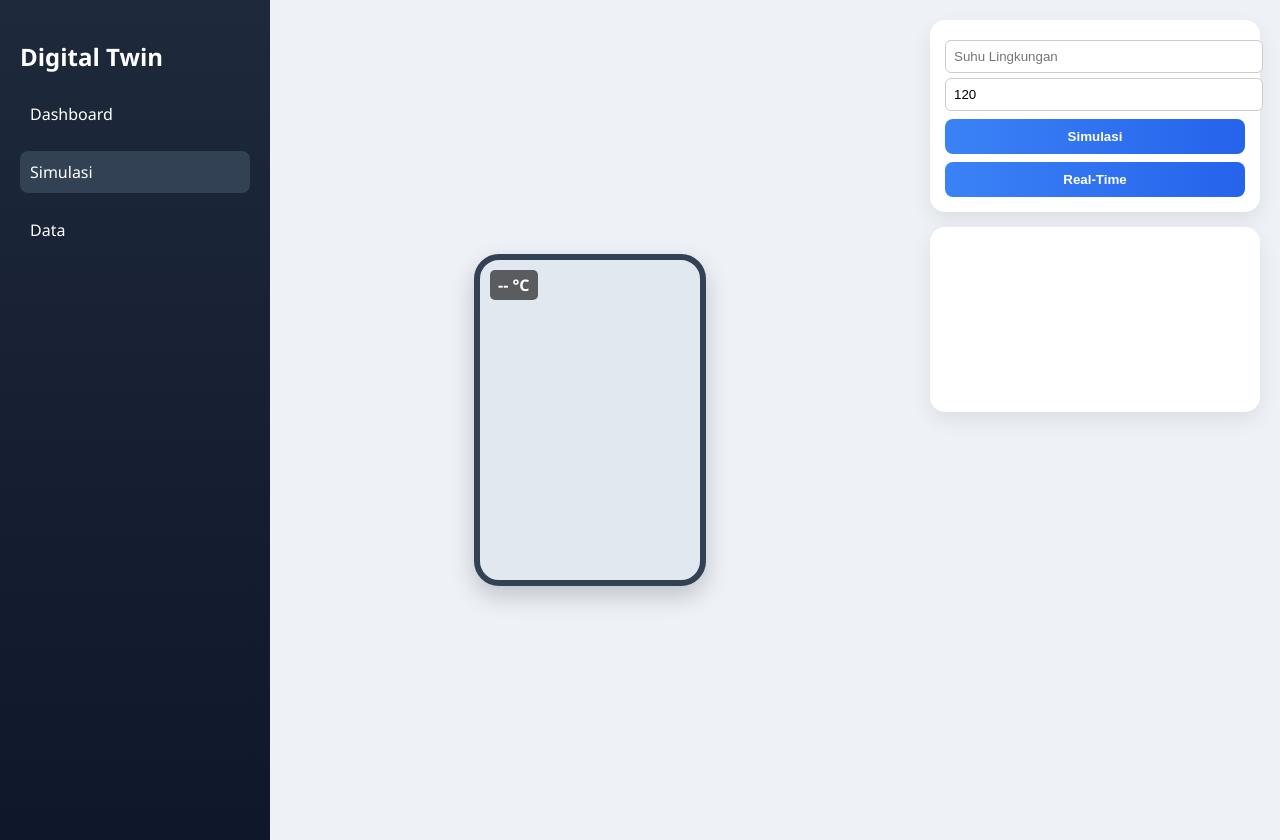
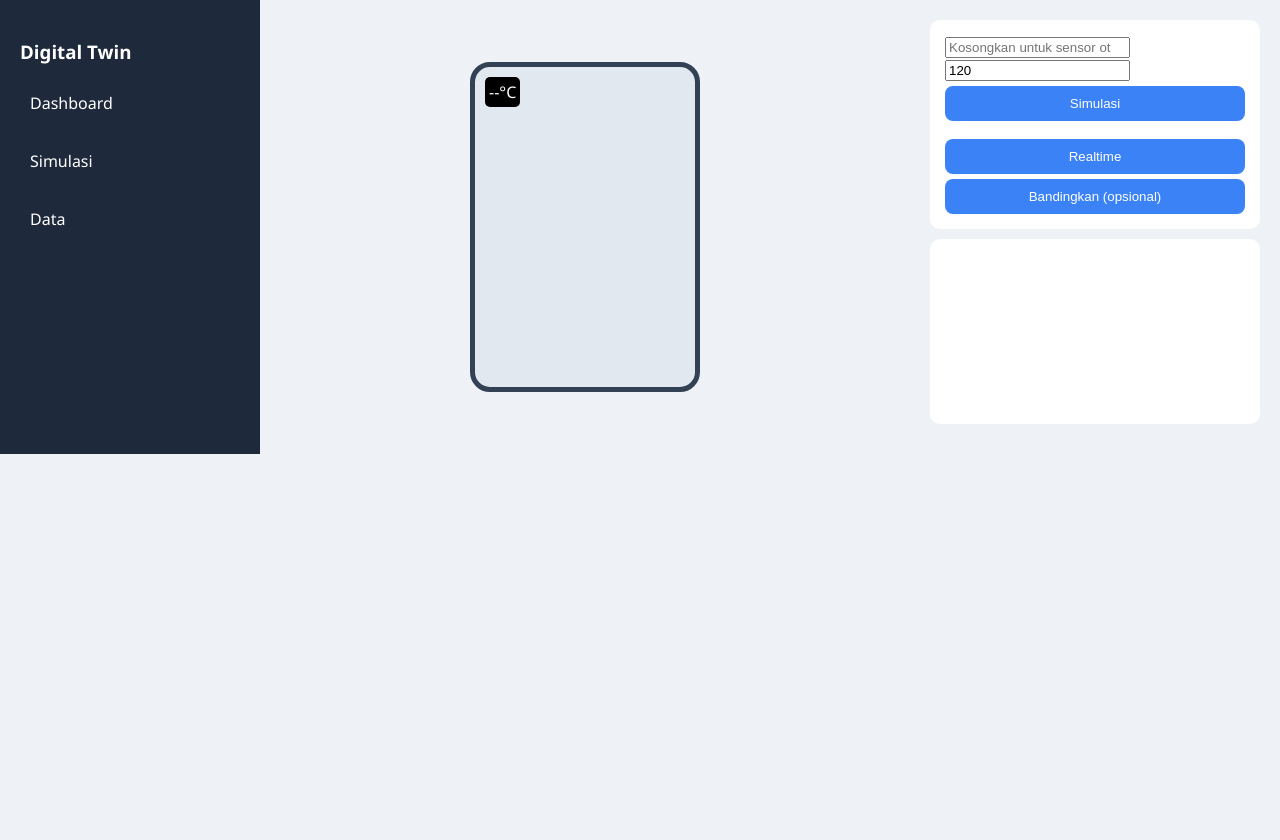
Before and after one commit to riskhaannamarianarua21-boop/digital-twin-fermentasi, a Flask app: page / in a window 1280 px wide, after a click on "Simulasi". After the commit the page ends 454 px from the top, so only its background shows below. Run offline with Flask 3, Linux system fonts and the light colour scheme; a map, chart or similar area stays blank.

Commit message:
update terbaru

```diff
--- a/app.py
+++ b/app.py
@@ -1,102 +1,203 @@
 from flask import Flask, render_template, request, jsonify
 import random
 
+# ================= IMPORT SENSOR =================
+try:
+    from sensor import baca_suhu
+except:
+    def baca_suhu():
+        return round(random.uniform(27, 32), 2)
+
 app = Flask(__name__)
 
-
-# =========================
-# HALAMAN UTAMA
-# =========================
-@app.route("/")
+# ================= HALAMAN UTAMA =================
+@app.route('/')
 def index():
-    return render_template("index.html")
+    return render_template('index.html')
 
 
-# =========================
-# SIMULASI NORMAL
-# =========================
-@app.route("/simulate", methods=["POST"])
-def simulate():
-    suhu_lingkungan = float(request.form["suhu"])
-    waktu_total = int(request.form["waktu"])
+# =================================================
+# STATUS SUHU
+# =================================================
 
+def get_status(suhu):
+
+    if 28 <= suhu <= 32:
+        return "OPTIMAL"
+
+    elif suhu < 28:
+        return "TERLALU DINGIN"
+
+    else:
+        return "TERLALU PANAS"
+
+
+# =================================================
+# METODE LAMA
+# RANDOM BIASA
+# =================================================
+
+def metode_lama(suhu_awal, waktu_total):
+
+    suhu = suhu_awal
     data = []
-    suhu_internal = 30  # suhu awal tangki
 
-    for t in range(waktu_total + 1):
+    for t in range(waktu_total):
 
-        # perpindahan panas sederhana
-        suhu_internal += 0.05 * (suhu_lingkungan - suhu_internal)
-
-        # panas fermentasi aktif
-        if 24 <= t <= 72:
-            suhu_internal += 0.02
-
-        # event diskrit
-        if t == 20:
-            suhu_internal -= 2   # penambahan nira
-
-        if t == 50:
-            suhu_internal += 3   # fermentasi puncak
-
-        # status suhu
-        if 28 <= suhu_internal <= 32:
-            status = "OPTIMAL"
-        elif suhu_internal < 28:
-            status = "TERLALU DINGIN"
-        else:
-            status = "TERLALU PANAS"
+        # perubahan random
+        suhu += random.uniform(-1.5, 1.5)
 
         data.append({
             "waktu": t,
-            "suhu": round(suhu_internal, 2),
-            "status": status
+            "suhu": round(suhu, 2),
+            "status": get_status(suhu)
+        })
+
+    return data
+
+
+# =================================================
+# METODE BARU
+# MOVING AVERAGE
+# =================================================
+
+def moving_average(data, window=3):
+
+    hasil = []
+
+    for i in range(len(data)):
+
+        if i < window - 1:
+            hasil.append(data[i])
+
+        else:
+            avg = sum(data[i-window+1:i+1]) / window
+            hasil.append(avg)
+
+    return hasil
+
+
+def metode_baru_ma(suhu_awal, waktu_total):
+
+    suhu = suhu_awal
+
+    data_suhu = []
+    hasil = []
+
+    for t in range(waktu_total):
+
+        # simulasi perubahan suhu
+        suhu += random.uniform(-1.5, 1.5)
+
+        data_suhu.append(suhu)
+
+        # hitung moving average
+        ma = moving_average(data_suhu)[-1]
+
+        hasil.append({
+            "waktu": t,
+            "suhu": round(ma, 2),
+            "status": get_status(ma)
+        })
+
+    return hasil
+
+
+# =================================================
+# ANALISIS PERBANDINGAN
+# =================================================
+
+def hitung_fluktuasi(data):
+
+    total = 0
+
+    for i in range(1, len(data)):
+
+        selisih = abs(data[i]["suhu"] - data[i-1]["suhu"])
+        total += selisih
+
+    return round(total / len(data), 2)
+
+
+# =================================================
+# PERBANDINGAN METODE
+# =================================================
+
+@app.route('/compare', methods=['POST'])
+def compare():
+
+    # ================= INPUT SUHU =================
+
+    if request.form.get('suhu'):
+
+        suhu_awal = float(request.form['suhu'])
+        sumber = "MANUAL"
+
+    else:
+
+        suhu_awal = baca_suhu()
+        sumber = "SENSOR"
+
+    waktu = int(request.form['waktu'])
+
+    # ================= METODE =================
+
+    metode1 = metode_lama(suhu_awal, waktu)
+    metode2 = metode_baru_ma(suhu_awal, waktu)
+
+    # ================= ANALISIS =================
+
+    fluktuasi_lama = hitung_fluktuasi(metode1)
+    fluktuasi_baru = hitung_fluktuasi(metode2)
+
+    if fluktuasi_baru < fluktuasi_lama:
+        kesimpulan = "Moving Average lebih stabil"
+    else:
+        kesimpulan = "Metode lama lebih stabil"
+
+    return jsonify({
+
+        "sumber_suhu": sumber,
+        "suhu_awal": suhu_awal,
+
+        "metode_lama": metode1,
+        "metode_baru": metode2,
+
+        "analisis": {
+            "fluktuasi_metode_lama": fluktuasi_lama,
+            "fluktuasi_moving_average": fluktuasi_baru,
+            "kesimpulan": kesimpulan
+        }
+    })
+
+
+# =================================================
+# REALTIME
+# =================================================
+
+@app.route('/realtime')
+def realtime():
+
+    suhu = baca_suhu()
+
+    data = []
+
+    for t in range(50):
+
+        suhu += random.uniform(-1, 1)
+
+        data.append({
+            "waktu": t,
+            "suhu": round(suhu, 2),
+            "status": get_status(suhu)
         })
 
     return jsonify(data)
 
 
-# =========================
-# MODE SENSOR REAL-TIME
-# =========================
-@app.route("/realtime")
-def realtime():
-    data = []
+# =================================================
+# RUN SERVER
+# =================================================
 
-    suhu_lingkungan = 30
-    suhu_internal = 30
-
-    for t in range(100):
-
-        # pengaruh lingkungan
-        suhu_internal += 0.05 * (suhu_lingkungan - suhu_internal)
-
-        # panas fermentasi
-        if 20 <= t <= 60:
-            suhu_internal += 0.03
-
-        # noise sensor agar realistis
-        suhu_internal += random.uniform(-0.3, 0.3)
-
-        # status
-        if 28 <= suhu_internal <= 32:
-            status = "OPTIMAL"
-        elif suhu_internal < 28:
-            status = "TERLALU DINGIN"
-        else:
-            status = "TERLALU PANAS"
-
-        data.append({
-            "waktu": t,
-            "suhu": round(suhu_internal, 2),
-            "status": status
-        })
-
-    return jsonify(data)
-
-
-# =========================
-# RUN APP
-# =========================
-if __name__ == "__main__":
+if __name__ == '__main__':
     app.run(debug=True)
--- a/templates/index.html
+++ b/templates/index.html
@@ -7,161 +7,117 @@
 <script src="https://cdn.jsdelivr.net/npm/chart.js"></script>
 
 <style>
-body {
-    margin: 0;
-    font-family: 'Segoe UI', Arial;
-    display: flex;
-    background: #eef2f7;
+body { margin:0; font-family:'Segoe UI'; display:flex; background:#eef2f7; }
+
+.sidebar {
+    width:220px;
+    background:#1e293b;
+    color:white;
+    padding:20px;
 }
+.sidebar p { cursor:pointer; padding:10px; border-radius:8px; }
+.sidebar p:hover { background:#334155; }
 
-/* SIDEBAR */
-.sidebar {
-    width: 230px;
-    background: linear-gradient(180deg, #1e293b, #0f172a);
-    color: white;
-    height: 100vh;
-    padding: 20px;
-}
+.main { flex:1; display:flex; }
+.section { display:none; width:100%; }
+.active { display:flex; }
 
-.sidebar p {
-    padding: 10px;
-    border-radius: 8px;
-    cursor: pointer;
-}
-
-.sidebar p:hover {
-    background: #334155;
-}
-
-/* MAIN */
-.main { flex: 1; display: flex; }
-
-/* SECTION */
-.section { display: none; width: 100%; }
-.active { display: flex; }
-
-/* TANGKI */
-.tank-area {
-    flex: 2;
-    display: flex;
-    justify-content: center;
-    align-items: center;
-}
+.tank-area { flex:2; display:flex; justify-content:center; align-items:center; }
 
 .tank {
-    width: 220px;
-    height: 320px;
-    border-radius: 25px;
-    border: 6px solid #334155;
-    position: relative;
-    overflow: hidden;
-    background: #e2e8f0;
-    box-shadow: 0 10px 25px rgba(0,0,0,0.2);
+    width:220px; height:320px;
+    border-radius:20px;
+    border:5px solid #334155;
+    position:relative;
+    overflow:hidden;
+    background:#e2e8f0;
 }
 
 .liquid {
-    position: absolute;
-    bottom: 0;
-    width: 100%;
-    background: linear-gradient(180deg, #d4a373, #b08968);
-    transition: 0.5s;
-    overflow: hidden;
+    position:absolute;
+    bottom:0;
+    width:100%;
+    background: linear-gradient(#a16207, #78350f);
 }
 
-/* 🌊 animasi gelombang */
 .liquid::before {
-    content: "";
-    position: absolute;
-    width: 200%;
-    height: 200%;
-    top: -150%;
-    left: -50%;
-    background: rgba(255,255,255,0.2);
-    border-radius: 40%;
-    animation: wave 5s linear infinite;
+    content:"";
+    position:absolute;
+    width:200%;
+    height:200%;
+    top:-150%;
+    left:-50%;
+    background:rgba(255,255,255,0.2);
+    border-radius:40%;
+    animation:wave 5s linear infinite;
 }
 
 @keyframes wave {
-    0% { transform: rotate(0deg); }
-    100% { transform: rotate(360deg); }
+    0% {transform:rotate(0deg);}
+    100% {transform:rotate(360deg);}
 }
 
 .temp-label {
-    position: absolute;
-    top: 10px;
-    left: 10px;
-    font-weight: bold;
-    background: rgba(0,0,0,0.6);
-    color: white;
-    padding: 4px 8px;
-    border-radius: 5px;
+    position:absolute;
+    top:10px;
+    left:10px;
+    background:black;
+    color:white;
+    padding:4px;
+    border-radius:5px;
 }
 
-/* PANEL */
-.panel { flex: 1; padding: 20px; }
+.panel { flex:1; padding:20px; }
 
-/* CARD */
 .card {
-    background: white;
-    padding: 15px;
-    margin-bottom: 15px;
-    border-radius: 15px;
-    box-shadow: 0 8px 20px rgba(0,0,0,0.08);
+    background:white;
+    padding:15px;
+    margin-bottom:10px;
+    border-radius:10px;
 }
 
-/* INPUT */
-input {
-    width: 100%;
-    padding: 8px;
-    border-radius: 6px;
-    border: 1px solid #ccc;
-    margin-top: 5px;
+button {
+    width:100%;
+    padding:10px;
+    margin-top:5px;
+    background:#3b82f6;
+    color:white;
+    border:none;
+    border-radius:8px;
 }
 
-/* BUTTON */
-button {
-    width: 100%;
-    padding: 10px;
-    margin-top: 8px;
-    border-radius: 8px;
-    border: none;
-    background: linear-gradient(90deg, #3b82f6, #2563eb);
-    color: white;
-    font-weight: bold;
-    cursor: pointer;
-}
+.green {color:green;}
+.orange {color:orange;}
+.red {color:red;}
 
-/* STATUS */
-.green { color: #16a34a; font-weight: bold; }
-.orange { color: #f59e0b; font-weight: bold; }
-.red { color: #dc2626; font-weight: bold; }
-
-/* 🚨 alarm */
 .alarm {
-    animation: blink 0.6s infinite;
+    animation:blink 0.6s infinite;
 }
 
 @keyframes blink {
-    0% { background: red; color: white; }
-    50% { background: transparent; color: red; }
-    100% { background: red; color: white; }
+    0% {background:red;color:white;}
+    50% {background:transparent;color:red;}
+    100% {background:red;color:white;}
 }
 
-/* TABLE */
-table { width:100%; border-collapse: collapse; }
-th { background:#1e293b; color:white; }
-th, td { padding:8px; border:1px solid #ddd; }
-tr:nth-child(even){ background:#f1f5f9; }
+table { width:100%; border-collapse:collapse; }
+th,td { border:1px solid #ccc; padding:6px; text-align:center; }
+
+.note {
+    font-size:13px;
+    color:#555;
+    margin-top:8px;
+}
 </style>
 </head>
 
 <body>
 
 <div class="sidebar">
-    <h2>Digital Twin</h2>
-    <p onclick="showPage('dashboard')" id="menu-dashboard">Dashboard</p>
-    <p onclick="showPage('simulasi')" id="menu-simulasi">Simulasi</p>
-    <p onclick="showPage('data')" id="menu-data">Data</p>
+    <h3>Digital Twin</h3>
+    <p onclick="showPage('dashboard')">Dashboard</p>
+    <p onclick="showPage('simulasi')">Simulasi</p>
+    <p onclick="showPage('data')">Data</p>
 </div>
 
 <div class="main">
@@ -170,7 +126,7 @@ tr:nth-child(even){ background:#f1f5f9; }
 <div id="dashboard" class="section active">
     <div class="tank-area">
         <div class="tank">
-            <div id="tempLabel" class="temp-label">-- °C</div>
+            <div id="tempLabel" class="temp-label">--°C</div>
             <div id="liquid" class="liquid"></div>
         </div>
     </div>
@@ -180,7 +136,6 @@ tr:nth-child(even){ background:#f1f5f9; }
             <h3>Status</h3>
             <p id="status">-</p>
         </div>
-
         <div class="card">
             <h3>Fase</h3>
             <p id="fase">-</p>
@@ -192,24 +147,49 @@ tr:nth-child(even){ background:#f1f5f9; }
 <div id="simulasi" class="section">
     <div class="tank-area">
         <div class="tank">
-            <div id="tempLabel2" class="temp-label">-- °C</div>
+            <div id="tempLabel2" class="temp-label">--°C</div>
             <div id="liquid2" class="liquid"></div>
         </div>
     </div>
 
     <div class="panel">
+
         <div class="card">
             <form id="form">
-                <input type="number" name="suhu" placeholder="Suhu Lingkungan" required>
-                <input type="number" name="waktu" value="120">
-                <button type="submit">Simulasi</button>
+
+                <!-- PERUBAHAN UTAMA DI SINI -->
+                <input type="number"
+                       name="suhu"
+                       placeholder="Kosongkan untuk sensor otomatis">
+
+                <input type="number"
+                       name="waktu"
+                       value="120"
+                       required>
+
+                <button type="submit">
+                    Simulasi
+                </button>
+
+                <p class="note">
+
+                </p>
+
             </form>
-            <button onclick="startRealtime()">Real-Time</button>
+
+            <button onclick="startRealtime()">
+                Realtime
+            </button>
+
+            <button onclick="compare()">
+                Bandingkan (opsional)
+            </button>
         </div>
 
         <div class="card">
             <canvas id="grafik"></canvas>
         </div>
+
     </div>
 </div>
 
@@ -219,7 +199,11 @@ tr:nth-child(even){ background:#f1f5f9; }
         <div class="card">
             <table id="tableData">
                 <thead>
-                    <tr><th>Waktu</th><th>Suhu</th><th>Status</th></tr>
+                    <tr>
+                        <th>Waktu</th>
+                        <th>Metode 1</th>
+                        <th>Metode 2</th>
+                    </tr>
                 </thead>
                 <tbody></tbody>
             </table>
@@ -233,29 +217,30 @@ tr:nth-child(even){ background:#f1f5f9; }
 
 let chart, interval;
 
-// NAVIGASI
 function showPage(id){
     document.querySelectorAll('.section').forEach(s=>s.classList.remove('active'));
     document.getElementById(id).classList.add('active');
-
-    document.querySelectorAll('.sidebar p').forEach(p=>p.style.background="");
-    document.getElementById("menu-"+id).style.background="#334155";
 }
 
-// SIMULASI
 document.getElementById("form").onsubmit = async(e)=>{
     e.preventDefault();
     clearInterval(interval);
 
-    const res = await fetch("/simulate",{method:"POST",body:new FormData(e.target)});
+    const res = await fetch("/compare",{
+        method:"POST",
+        body:new FormData(e.target)
+    });
+
     const data = await res.json();
 
-    updateUI(data[data.length-1]);
-    updateChart(data);
-    updateTable(data);
+    let m1 = data.metode1;
+    let m2 = data.metode2;
+
+    updateUI(m1[m1.length-1]);
+    updateChart(m1, m2);
+    updateTable(m1, m2);
 };
 
-// REALTIME
 async function startRealtime(){
     clearInterval(interval);
 
@@ -282,7 +267,10 @@ async function startRealtime(){
     },500);
 }
 
-// UPDATE UI
+async function compare(){
+    document.getElementById("form").dispatchEvent(new Event("submit"));
+}
+
 function updateUI(d){
 
     document.getElementById("tempLabel").innerText=d.suhu+"°C";
@@ -299,39 +287,47 @@ function updateUI(d){
         s.classList.add("green");
     }
     else if(d.suhu<28){
-        s.innerText="TERLALU DINGIN";
+        s.innerText="DINGIN";
         s.classList.add("orange","alarm");
     }
     else{
-        s.innerText="TERLALU PANAS";
+        s.innerText="PANAS";
         s.classList.add("red","alarm");
     }
 
     let f=document.getElementById("fase");
-    if(d.waktu<24) f.innerText="Fase Awal";
-    else if(d.waktu<72) f.innerText="Fase Aktif";
-    else f.innerText="Fase Selesai";
+    if(d.waktu<24) f.innerText="Awal";
+    else if(d.waktu<72) f.innerText="Aktif";
+    else f.innerText="Selesai";
 }
 
-// CHART
-function updateChart(data){
+function updateChart(m1, m2){
     if(chart) chart.destroy();
-    chart=new Chart(document.getElementById("grafik"),{
+
+    chart = new Chart(document.getElementById("grafik"),{
         type:"line",
         data:{
-            labels:data.map(x=>x.waktu),
-            datasets:[{label:"Suhu",data:data.map(x=>x.suhu)}]
+            labels:m1.map(x=>x.waktu),
+            datasets:[
+                {label:"Metode 1", data:m1.map(x=>x.suhu)},
+                {label:"Metode 2", data:m2.map(x=>x.suhu)}
+            ]
         }
     });
 }
 
-// TABLE
-function updateTable(data){
+function updateTable(m1, m2){
     let tbody=document.querySelector("#tableData tbody");
     tbody.innerHTML="";
-    data.forEach(d=>{
-        tbody.innerHTML+=`<tr><td>${d.waktu}</td><td>${d.suhu}</td><td>${d.status??'-'}</td></tr>`;
-    });
+
+    for(let i=0;i<m1.length;i++){
+        tbody.innerHTML+=`
+        <tr>
+            <td>${m1[i].waktu}</td>
+            <td>${m1[i].suhu}</td>
+            <td>${m2[i].suhu}</td>
+        </tr>`;
+    }
 }
 
 </script>
```
Also changed, not shown: sensor.py (added, +8 -0 lines).
